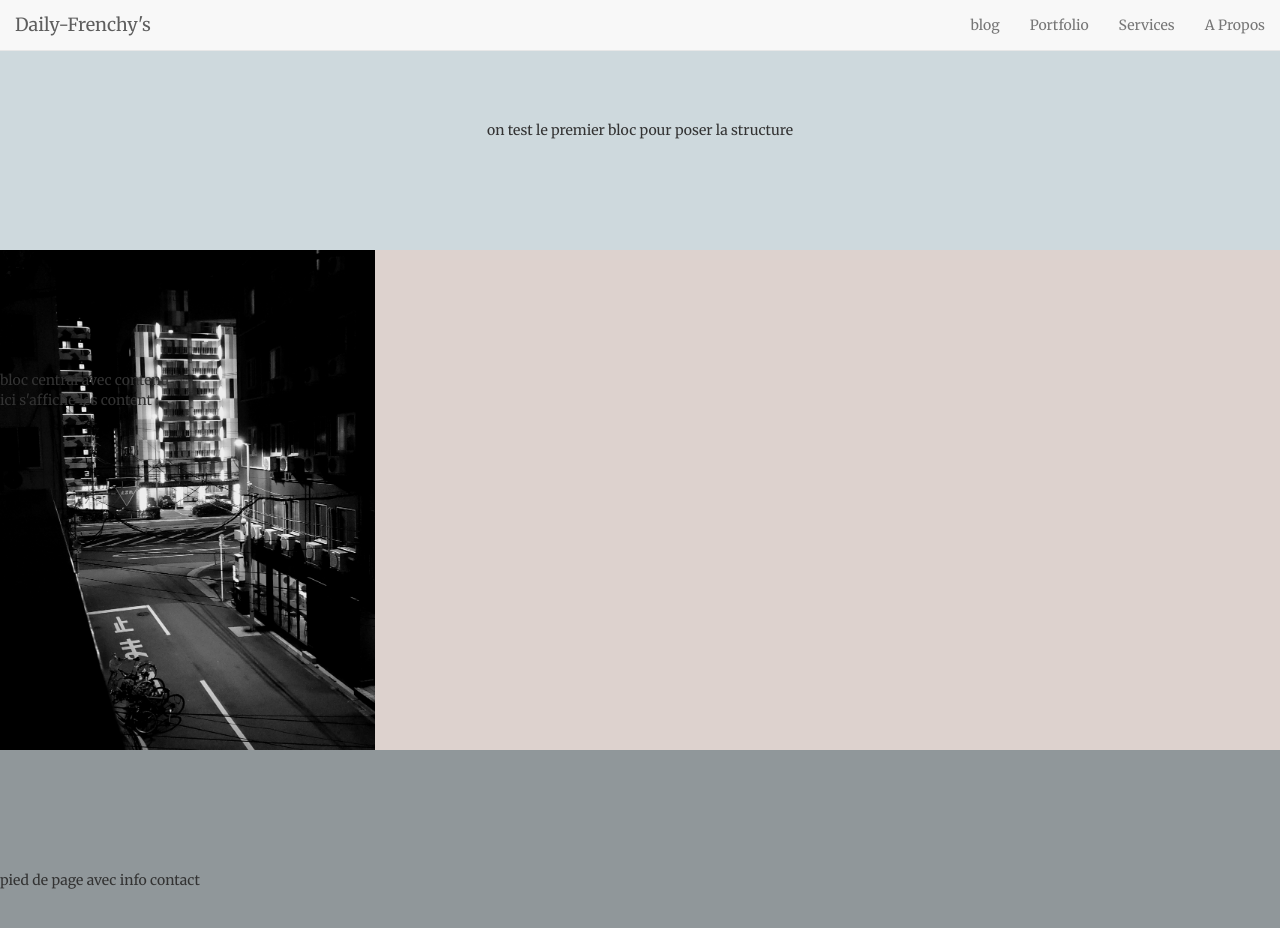
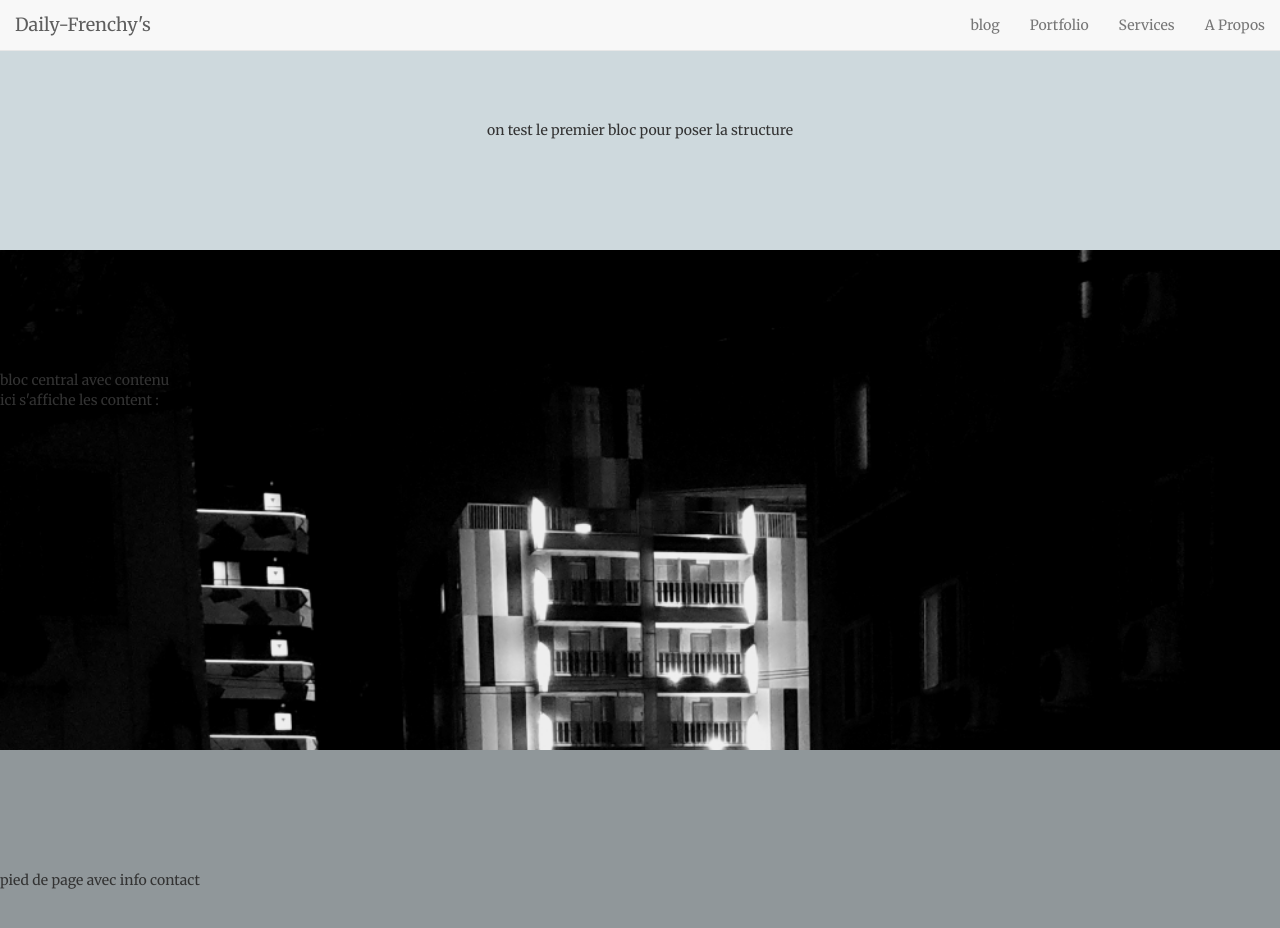
Before and after one commit to dailyfrenchy/news, a Jekyll site: the page built from index.html, in a window 1280 px wide and 1000 px high. Shown: the top 928 px of the window. Built offline with Jekyll 4.4.1, drawn with Linux system fonts in a browser that asks for light colours; some web fonts are replaced.

Commit message:
Update frenchy.css

```diff
--- a/css/frenchy.css
+++ b/css/frenchy.css
@@ -87,10 +87,9 @@ logo1 {
 
 /*  bloc central du site, a disposer pour les differents onglets */
 .central {
-    min-height: auto;
     margin-top: 0;
     background-image: url("/img/default/daily-frenchys-logo1-1000x1300.jpg");
-	background-size: contain;
+background-size: cover;
 	background-repeat: no-repeat;
     padding: 100px 0;
     width: 100%;
```
